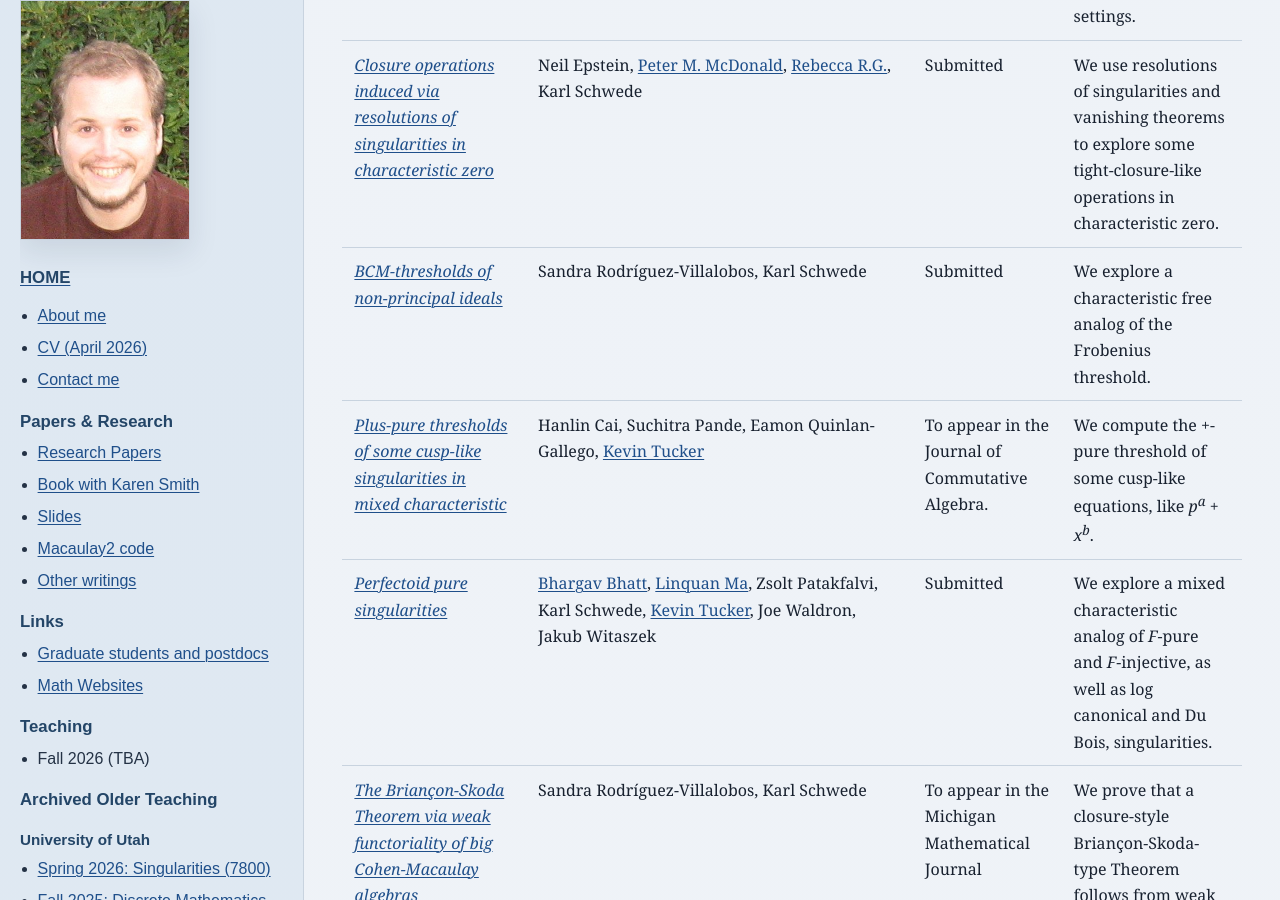
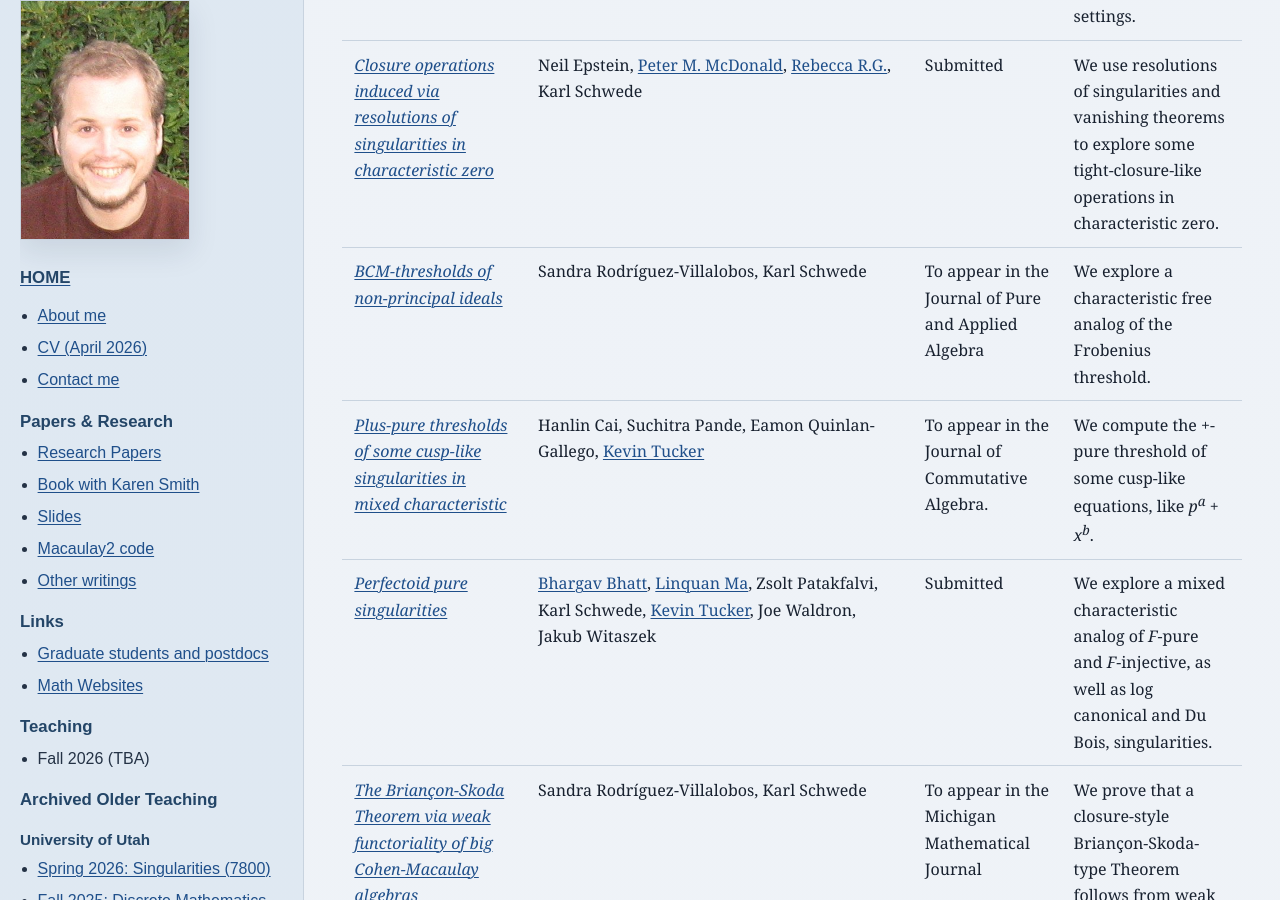
Before and after one commit to kschwede/kschwede.github.io, a Jekyll site: the page built from papers.html, in a window 1280 px wide and 900 px high, scrolled down 1263 px. Built offline with Jekyll 4.4.1, drawn with Linux system fonts in a browser that asks for light colours.

Commit message:
Change submission status to upcoming publication
Updated submission status and publication details for a paper.

```diff
--- a/papers.html
+++ b/papers.html
@@ -64,7 +64,7 @@ title: 'Research Papers'
               <tr>
                 <td><i><a href="https://arxiv.org/abs/2501.16773" target="_blank" rel="noopener noreferrer">BCM-thresholds of non-principal ideals</a></i></td>
                 <td>Sandra Rodríguez-Villalobos, Karl Schwede</td>
-                <td>Submitted</td>
+                <td>To appear in the Journal of Pure and Applied Algebra</td>
                 <td>We explore a characteristic free analog of the Frobenius threshold.</td>
               </tr>
 
```
